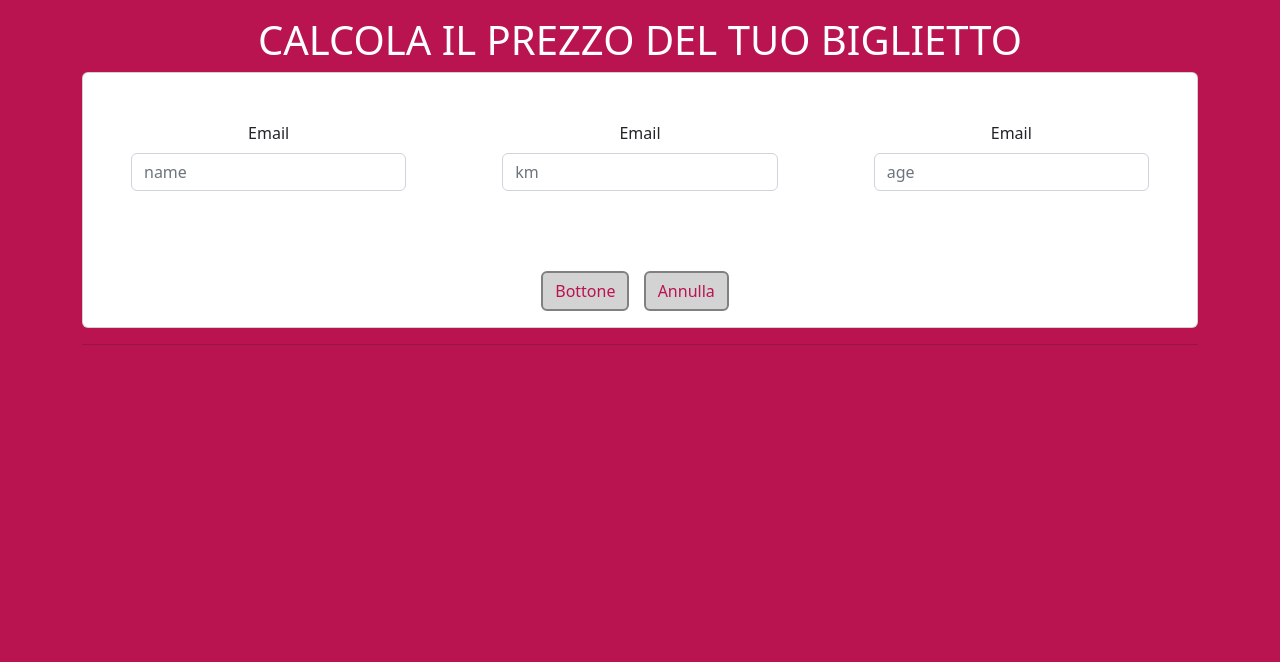
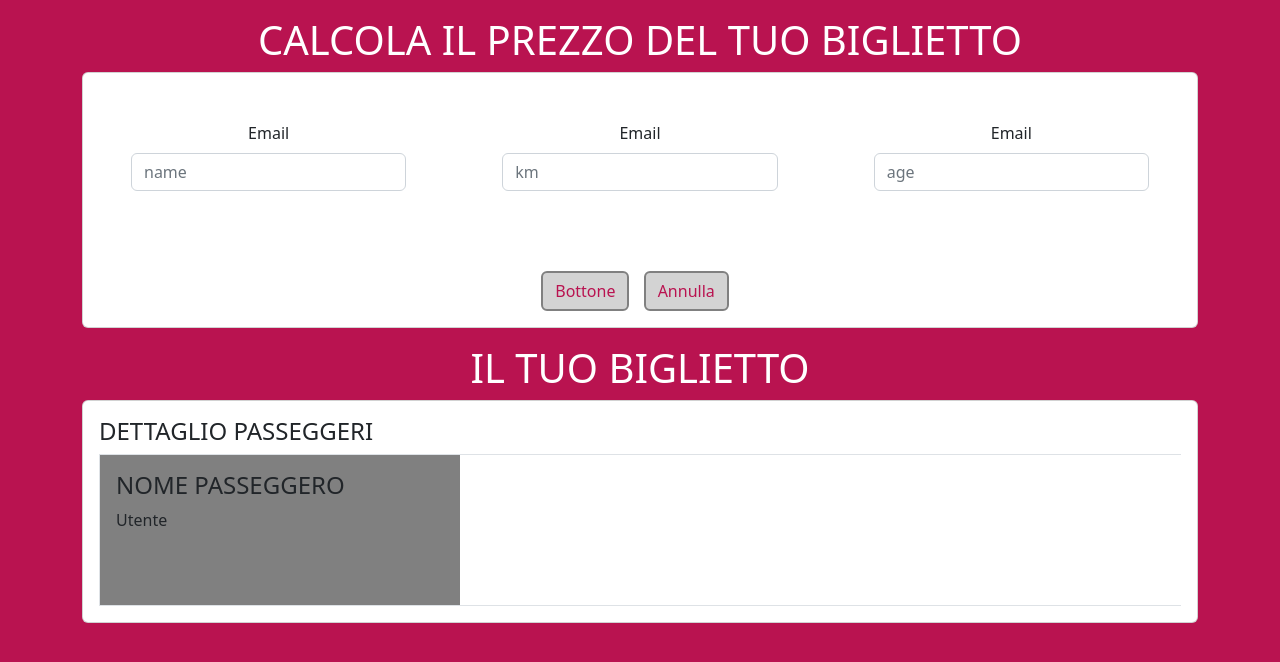
Before and after one commit to JordiMasci/js-biglietto-treno-form, a plain HTML site: page index.html in a window 1280 px wide. Drawn offline with nearby package versions, Linux system fonts and the light colour scheme.

Commit message:
feat: start CARD-2

```diff
--- a/css/style.css
+++ b/css/style.css
@@ -2,10 +2,13 @@ body {
     background-color: #b91350;
 }
 
+/* TITOLI */
 h1 {
     color: white;
 }
 
+
+/* BOTTONI */
 .bottone-calcolo {
     margin-right: 10px;
     border: 2px solid gray;
@@ -14,5 +17,24 @@ h1 {
 }
 
 .btn:hover {
+    border: 2px solid rgb(228, 228, 19);
+    background-color: lightgray;
+    color: #b91350;
+}
+
+/* CARD-2 */
+.card-title {
+    text-align: left;
+}
+
+.card-2 {
+    padding: 1rem;
 
 }
+
+.name-passenger {
+    background-color: gray;
+    min-height: 150px;
+    text-align: left;
+    padding: 1rem;
+}
--- a/index.html
+++ b/index.html
@@ -70,9 +70,27 @@
         </div>
       </div>
 
-      <hr />
+      <h1 class="mt-3">IL TUO BIGLIETTO</h1>
+      <!-- CARD-2 -->
+      <div class="card card-2">
+        <h4 class="card-title">
+            DETTAGLIO PASSEGGERI
+        </h4>
+        <div class="container border-top border-bottom border-start">
+            <div class="row">
+                <div class="col-4 name-passenger">
+                    <h4>NOME PASSEGGERO</h4>
+                    <p id="Nome-utente">Utente</p>
+                </div>
+                <div class="col-2"></div>
+                <div class="col-2"></div>
+                <div class="col-2"></div>
+                <div class="col-2"></div>
+            </div>
+        </div>
+      </div>
 
-      <p id="Nome-utente"></p>
+
 
       <p id="final-price"></p>
     </div>
```
